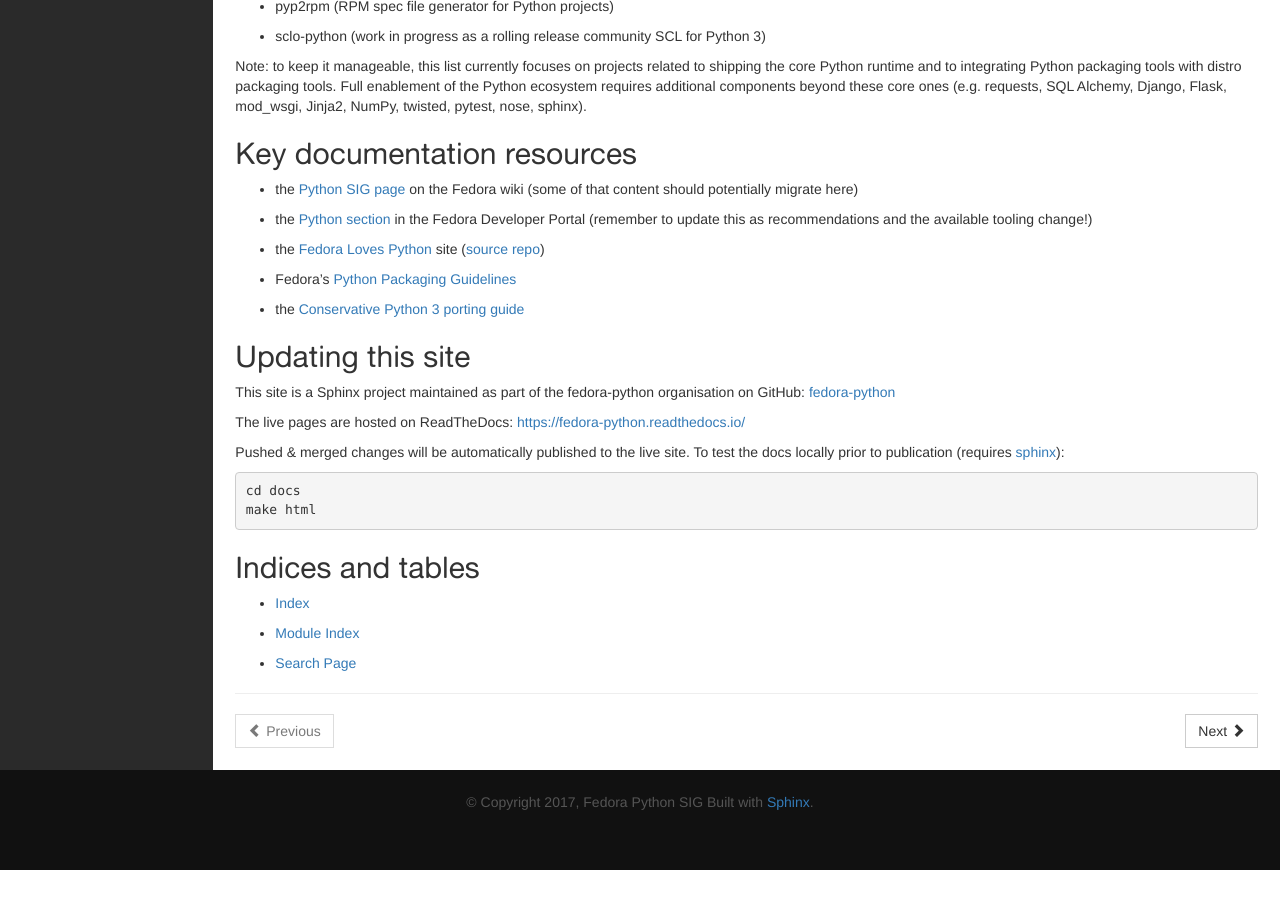
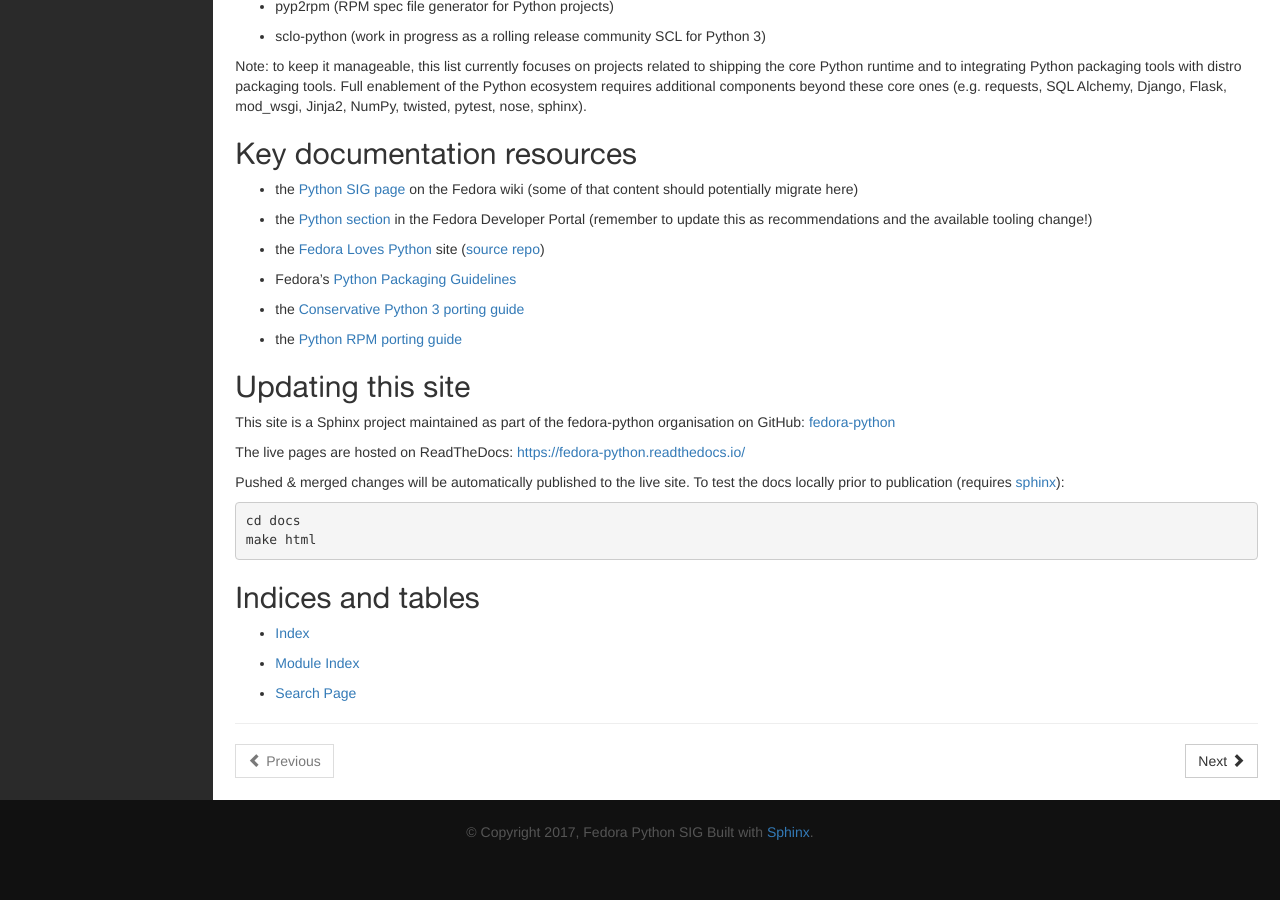
Before and after one commit to fedora-python/fedora-python, a Sphinx documentation site: the page built from docs/index.rst, in a window 1280 px wide and 900 px high, scrolled down 828 px. Built offline with Sphinx 7.4.7, drawn with Linux system fonts in a browser that asks for light colours; before the commit the page ends 1698 px from its top, so only the background shows below that.

Commit message:
Add Python RPM porting guide

```diff
--- a/docs/index.rst
+++ b/docs/index.rst
@@ -65,6 +65,7 @@
 * the `Fedora Loves Python`_ site (`source repo`__)
 * Fedora's `Python Packaging Guidelines`_
 * the `Conservative Python 3 porting guide`_
+* the `Python RPM porting guide`_
 
 __ FLP-source-repo_
 
@@ -74,7 +75,7 @@
 .. _FLP-source-repo: https://github.com/fedora-python/fedoralovespython.org
 .. _Python Packaging Guidelines: https://fedoraproject.org/wiki/Packaging:Python
 .. _Conservative Python 3 porting guide: https://portingguide.readthedocs.io
-
+.. _Python RPM porting guide: https://python-rpm-porting.readthedocs.io
 
 Updating this site
 ------------------
```
